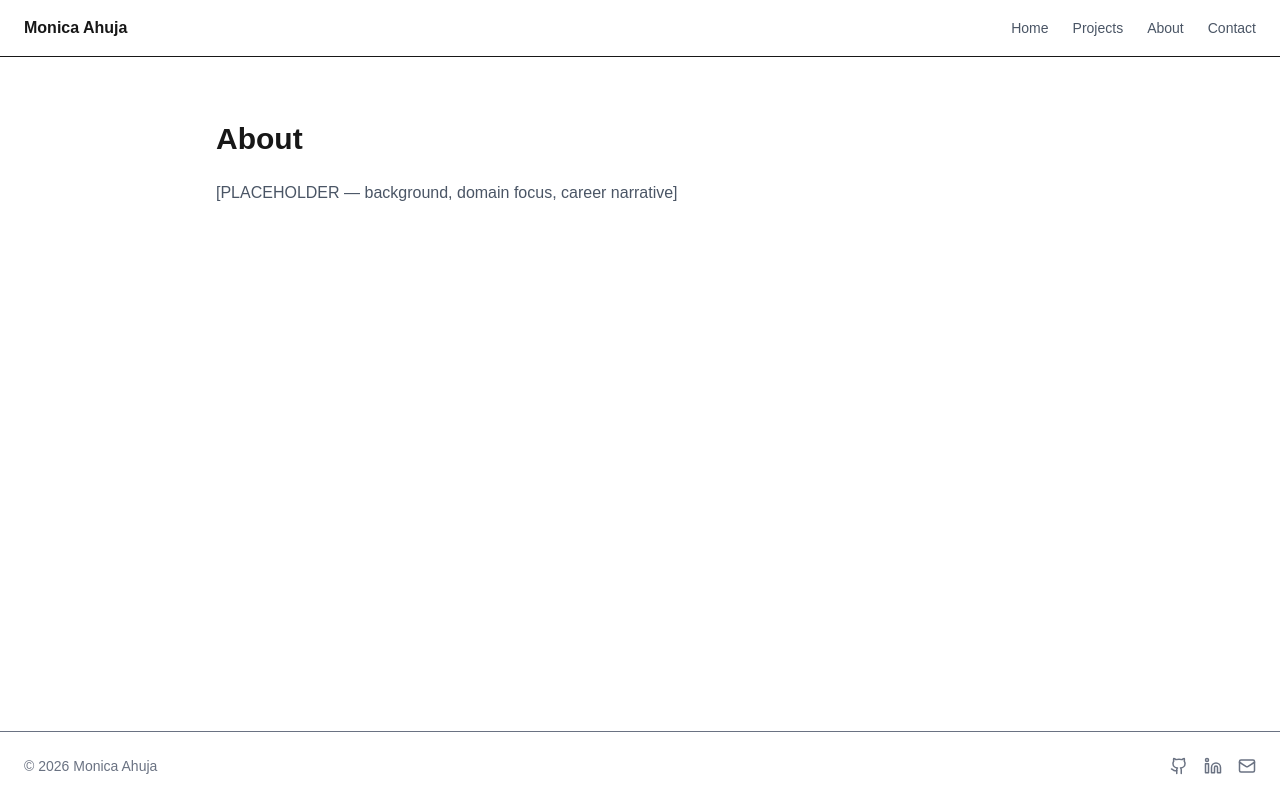
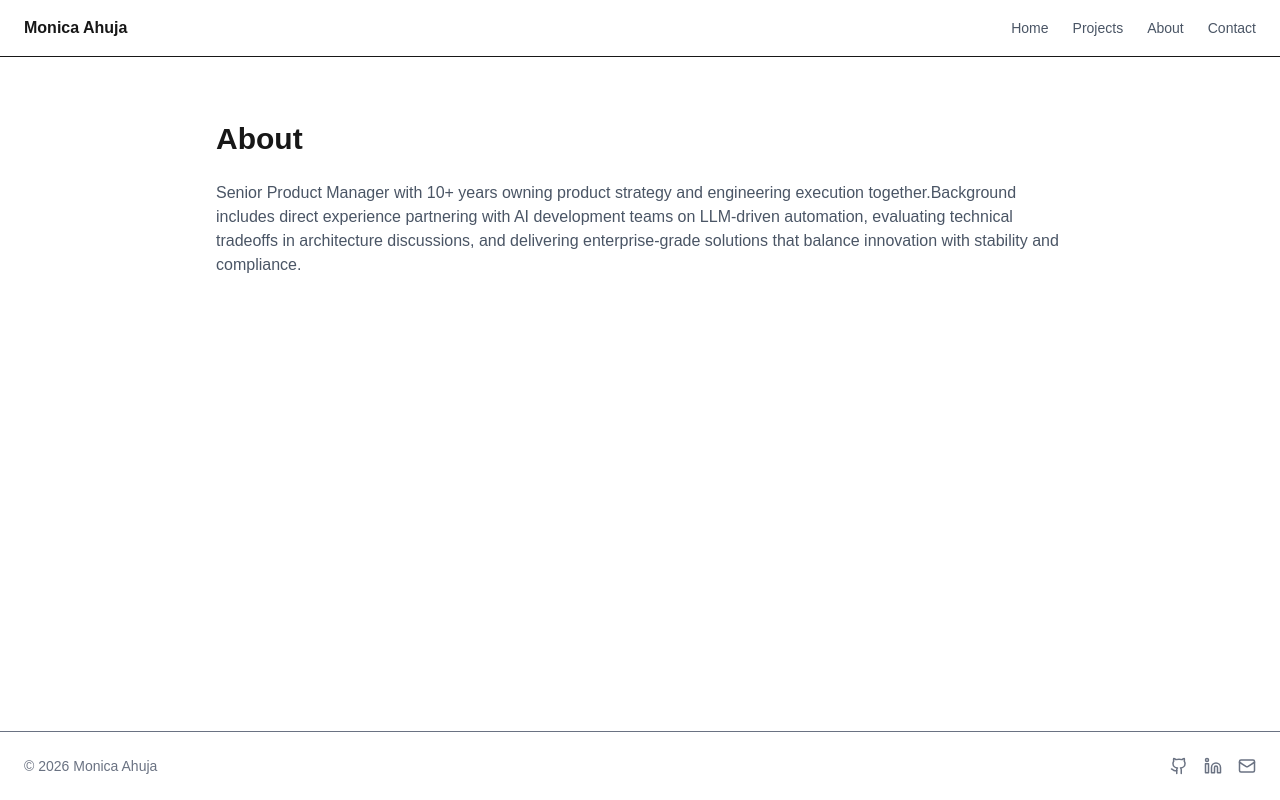
Before and after one commit to buddy2706/mainportfolio, a Next.js app: page /about in a window 1280 px wide. Built offline with nearby package versions, Linux system fonts and the light colour scheme.

Commit message:
Update page.tsx
Updated text

```diff
--- a/src/app/about/page.tsx
+++ b/src/app/about/page.tsx
@@ -1,10 +1,10 @@
-import AnimatedSection from '@/components/animatedSection'
+import AnimatedSection from '@/components/animatedsection'
 
 export default function About() {
   return (
     <AnimatedSection>
       <h1 className="text-3xl font-bold mb-6">About</h1>
-      <p className="text-gray-600">[PLACEHOLDER — background, domain focus, career narrative]</p>
+      <p className="text-gray-600">Senior Product Manager with 10+ years owning product strategy and engineering execution together.Background includes direct experience partnering with AI development teams on LLM-driven automation, evaluating technical tradeoffs in architecture discussions, and delivering enterprise-grade solutions that balance innovation with stability and compliance.</p>
     </AnimatedSection>
   )
 }
```
